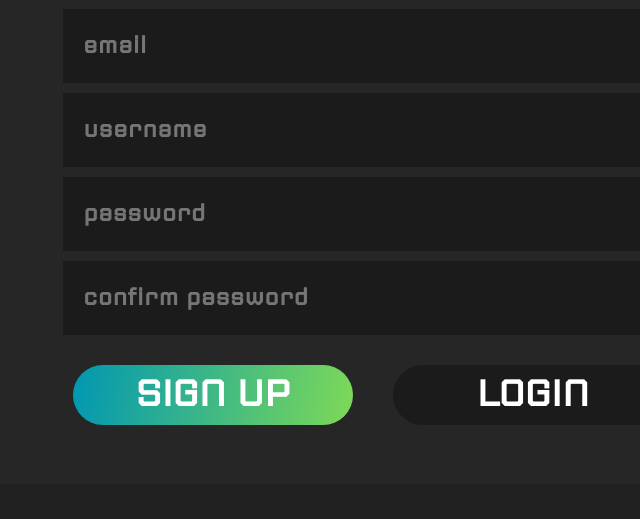
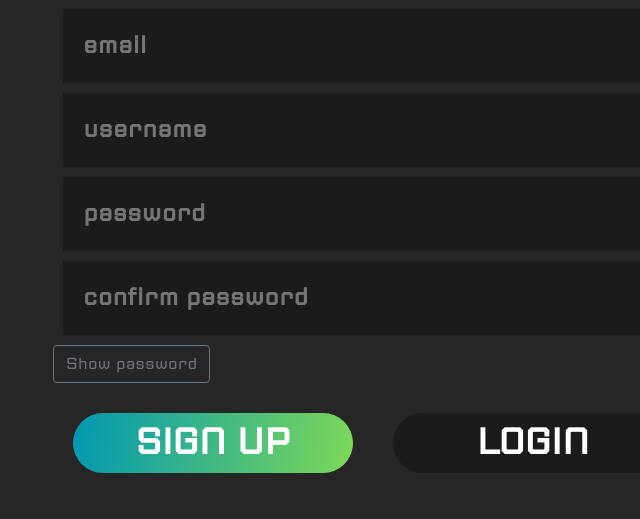
Before and after one commit to misiak125/ReClick, a Flask app: page /signup in a window 1280 px wide. Shown: the part 316-835 px from the top of the page, without its empty margins (257-897 px from the left). Before the commit the page ends 741 px from the top, so only its background shows below. Run offline with Flask 3, Linux system fonts and the light colour scheme; some libraries are stand-ins or nearby versions; some web fonts are replaced.

Commit message:
modified:   website/__pycache__/__init__.cpython-311.pyc 	modified:   website/__pycache__/auth.cpython-311.pyc 	modified:   website/__pycache__/views.cpython-311.pyc 	modified:   website/auth.py 	modified:   website/forms.py 	new file:   website/static/main.js 	modified:   website/static/style.css 	modified:   website/templates/_formhelpers.html 	modified:   website/templates/base.html 	modified:   website/templates/login.html 	modified:   website/templates/signup.html
no generalnie to mozna juz klikac i sie haslo pokazuje

```diff
--- a/website/auth.py
+++ b/website/auth.py
@@ -50,6 +50,7 @@ def signup():
         flash("You are already registered.", "info")
         return redirect(url_for("views.profile"))
 
+
     form = RegisterForm(request.form)
 
 
--- a/website/forms.py
+++ b/website/forms.py
@@ -32,6 +32,11 @@ class RegisterForm(FlaskForm):
             EqualTo("password", message="Passwords must match."),
         ],
     )
+    show_password = BooleanField(
+        'Show password',
+        id='check',
+        validators=[]
+        )
 
     def validate(self):
         initial_validation = super(RegisterForm, self).validate()
--- /dev/null
+++ b/website/static/main.js
@@ -0,0 +1,26 @@
+function togglePasswordVisibilitySignup(field1Id, field2Id) {
+    var passwordField1 = document.getElementById(field1Id);
+    var passwordField2 = document.getElementById(field2Id);
+    var button = event.target;
+    if (passwordField1.type === "password") {
+        passwordField1.type = "text";
+        passwordField2.type = "text";
+        button.textContent = "Hide password";
+    } else {
+        passwordField1.type = "password";
+        passwordField2.type = "password";
+        button.textContent = "Show password";
+    }
+}
+
+function togglePasswordVisibilityLogin(fieldId) {
+    var passwordField = document.getElementById(fieldId);
+    var button = event.target;
+    if (passwordField.type === "password") {
+        passwordField.type = "text";
+        button.textContent = "Hide password";
+    } else {
+        passwordField.type = "password";
+        button.textContent = "Show password";
+    }
+}
--- a/website/static/style.css
+++ b/website/static/style.css
@@ -273,3 +273,52 @@ nav {
     font-size: 52px;
     padding-right: 30px;
 }
+
+.btn {
+    display: inline-block;
+    font-weight: 400;
+    text-align: center;
+    white-space: nowrap;
+    vertical-align: middle;
+    user-select: none;
+    border: 1px solid transparent;
+    padding: 0.375rem 0.75rem;
+    font-size: 1rem;
+    line-height: 1.5;
+    border-radius: 0.25rem;
+    transition: color 0.15s ease-in-out, background-color 0.15s ease-in-out, border-color 0.15s ease-in-out, box-shadow 0.15s ease-in-out;
+}
+
+.btn-outline-secondary {
+    color: #6c757d;
+    background-color: transparent;
+    background-image: none;
+    border-color: #6c757d;
+}
+
+.btn-outline-secondary:hover {
+    color: #fff;
+    background-color: #6c757d;
+    border-color: #6c757d;
+}
+
+.btn-outline-secondary:focus, .btn-outline-secondary.focus {
+    box-shadow: 0 0 0 0.2rem rgba(108, 117, 125, 0.5);
+}
+
+.btn-outline-secondary.disabled, .btn-outline-secondary:disabled {
+    color: #6c757d;
+    background-color: transparent;
+}
+
+.btn-outline-secondary:not(:disabled):not(.disabled):active, .btn-outline-secondary:not(:disabled):not(.disabled).active,
+.show > .btn-outline-secondary.dropdown-toggle {
+    color: #fff;
+    background-color: #6c757d;
+    border-color: #6c757d;
+}
+
+.btn-outline-secondary:not(:disabled):not(.disabled):active:focus, .btn-outline-secondary:not(:disabled):not(.disabled).active:focus,
+.show > .btn-outline-secondary.dropdown-toggle:focus {
+    box-shadow: 0 0 0 0.2rem rgba(108, 117, 125, 0.5);
+}
--- a/website/templates/_formhelpers.html
+++ b/website/templates/_formhelpers.html
@@ -24,38 +24,29 @@
             {{ field.label.text|safe }}
         </label>
     </div>
+    {% elif field.type == 'PasswordField' %}
+    <div class="input-group">
+        {{ field(class_=class_, placeholder=placeholder, **kwargs) }}
+
+    </div>
     {% else %}
-
-    {% if field.type in ('StringField', 'EmailField', 'TextField', 'TextAreaField', 'PasswordField',
-                         'IntegerField') %}
-
+    {% if field.type in ('StringField', 'EmailField', 'TextField', 'TextAreaField', 'IntegerField') %}
     {% set class_ = class_ + ' input is-large' %}
-
     {% elif field.type == 'FileField' %}
-
     {% set class_ = class_ + ' input-file form-control' %}
-
     {% endif %}
-
     {% if field.type == 'SelectField' %}
-
     {{ field(class_=class_, **kwargs) }}
-
     {% else %}
-
     {{ field(class_=class_, placeholder=placeholder, **kwargs) }}
-
     {% endif %}
-
     {% endif %}
-<!--
-    {% if field.errors %}
-    <span class="error help-inline">{{ field.errors|join(', ') }}</span>
-    {% endif %}-->
 
     {% if field.description %}
     <p class="help-block">{{ field.description|safe }}</p>
     {% endif %}
 
 </div>
+
+
 {%- endmacro %}
--- a/website/templates/base.html
+++ b/website/templates/base.html
@@ -5,9 +5,14 @@
     <meta charset="UTF-8">
     <meta name="viewport" content="width=device-width, initial-scale=1.0">
 
-    <link rel="stylesheet" href=" {{ url_for("static", filename="style.css") }}">
-    <link rel="stylesheet" href="https://fonts.googleapis.com/css2?family=Material+Symbols+Outlined:opsz,wght,FILL,GRAD@48,400,0,0" />
+   <link rel="stylesheet" href=" {{ url_for("static", filename="style.css") }}">
+    <link rel="stylesheet" href="https://fonts.googleapis.com/css2?family=Material+Symbols+Outlined:opsz,wght,FILL,GRAD@48,400,0,0" />  <!------>
+
+
 </head>
+<script type=text/javascript src="{{
+    url_for('static', filename='/main.js')
+  }}"></script>
 <body>
     <nav>
         <div class="navbar-set" id="navbar-set-left">
--- a/website/templates/login.html
+++ b/website/templates/login.html
@@ -35,6 +35,8 @@
             </div>-->
             {{ render_field(form.password) }}
         </div>
+        <button class="btn btn-outline-secondary" type="button" onclick="togglePasswordVisibilityLogin('password')">Show password</button>
+
 
         <div class="login-button-box">
             <button class="login-button" id="login-button-login">
--- a/website/templates/signup.html
+++ b/website/templates/signup.html
@@ -35,6 +35,8 @@
         <div class="login-input">
             {{ render_field(form.confirm) }}
         </div>
+        <button class="btn btn-outline-secondary" type="button" onclick="togglePasswordVisibilitySignup('password', 'confirm')">Show password</button>
+
 
         <div class="login-button-box">
             <button class="login-button" id="login-button-login">
```
